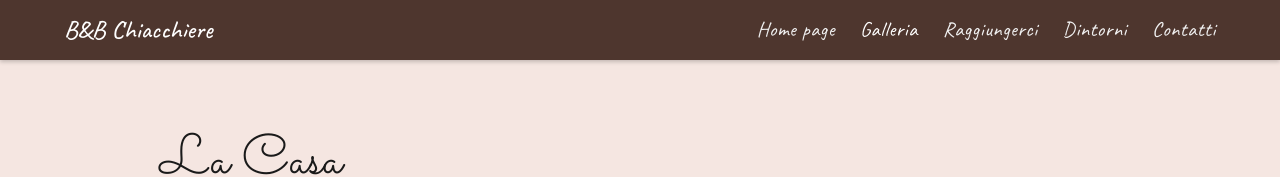
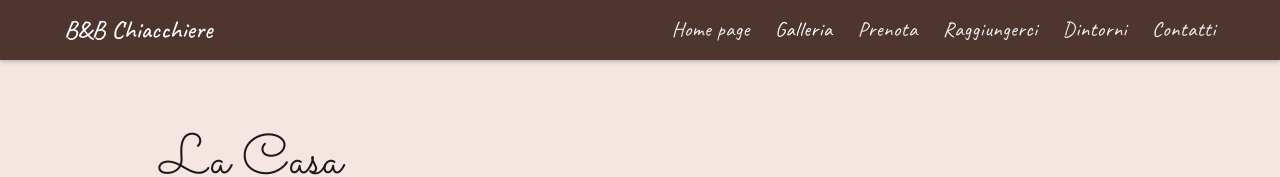
Before and after one commit to PatataNicco/B-B-chiacchiere, a plain HTML site: page galleria.html in a window 1280 px wide. Shown: the top 177 px of the page. Drawn offline with nearby package versions, Linux system fonts and the light colour scheme.

Commit message:
modified:   galleria.html

```diff
--- a/galleria.html
+++ b/galleria.html
@@ -288,6 +288,7 @@
             <div class="nav-links hidden md:flex">
                 <a href="index.html">Home page</a>
                 <a href="galleria.html" class="active">Galleria</a>
+                <a href="prenota.html">Prenota</a>
                 <a href="raggiungerci.html">Raggiungerci</a>
                 <a href="dintorni.html">Dintorni</a>
                 <a href="contatti.html">Contatti</a>
```
